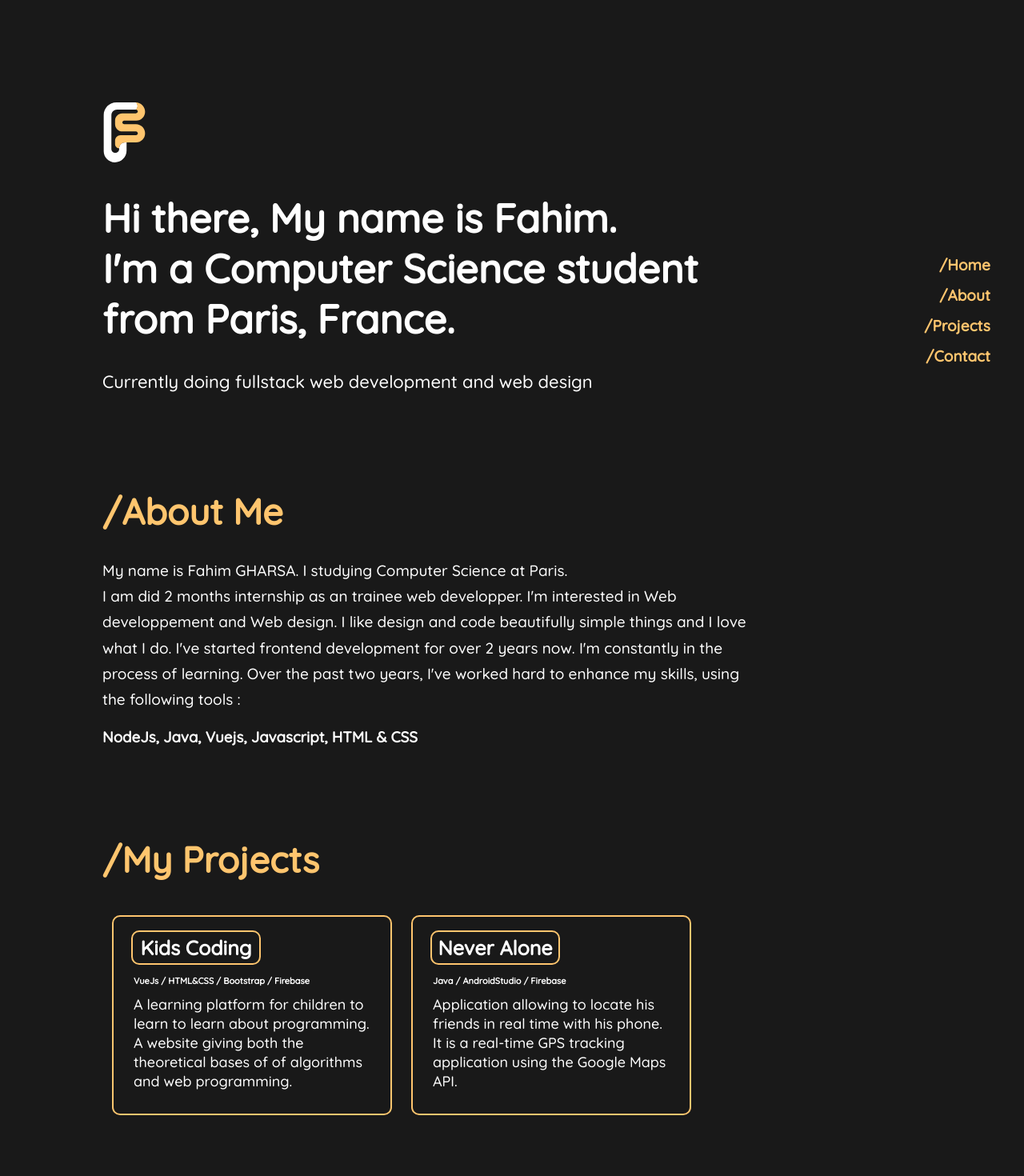
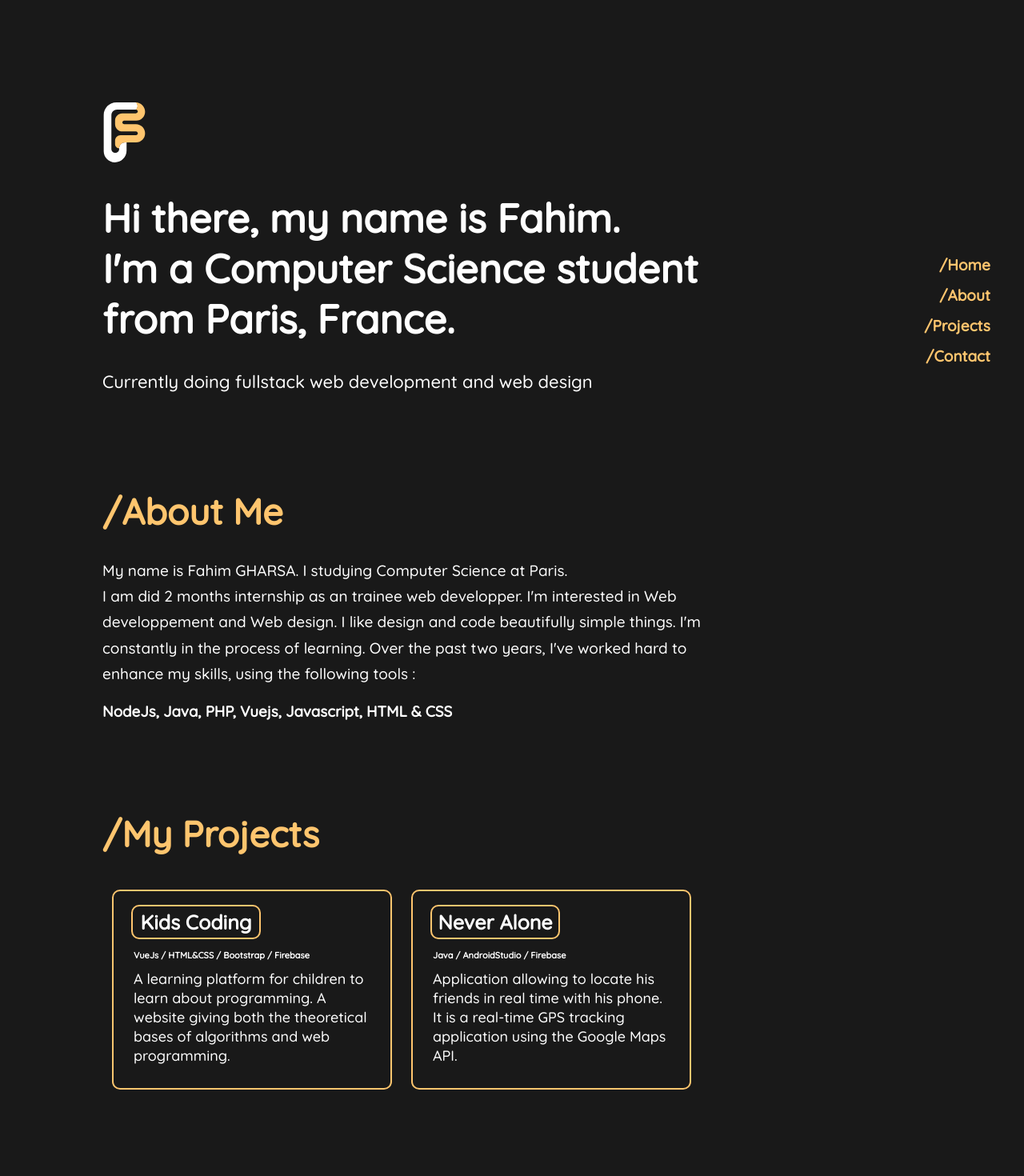
Before and after one commit to fahimgha/fahim, a Vue app: page / in a window 1280 px wide. Shown: the top 1470 px of the page at 80% size. Built offline with nearby package versions, Linux system fonts and the light colour scheme.

Commit message:
edit pages

```diff
--- a/src/views/About.vue
+++ b/src/views/About.vue
@@ -2,10 +2,9 @@
   <div id="about">
     <h1 data-aos="fade-up" class="section-title">/About Me</h1>
     <h1 data-aos="fade-up" data-aos-delay="100" class="about-desc ">My name is Fahim GHARSA. I studying Computer Science at Paris.<br> I am did 2 months internship as an trainee web developper.
-    I'm interested in Web developpement and Web design. I like design and code beautifully simple things and I love what I do. I've started frontend development for over 2 years now. I'm constantly in the process of learning. Over the past two years, I've worked hard to enhance my skills, using the following tools :<br>
+    I'm interested in Web developpement and Web design. I like design and code beautifully simple things. I'm constantly in the process of learning. Over the past two years, I've worked hard to enhance my skills, using the following tools :<br>
     </h1>
-    <h3 data-aos="fade-up" data-aos-delay="100">NodeJs, Java, Vuejs, Javascript, HTML & CSS</h3>
-
+    <h3 data-aos="fade-up" data-aos-delay="100">NodeJs, Java, PHP, Vuejs, Javascript, HTML & CSS</h3>
   </div>
 </template>
 
--- a/src/views/Credits.vue
+++ b/src/views/Credits.vue
@@ -21,6 +21,7 @@ export default {
   display: flex;
   align-items: center;
   padding-top: 50px;
+  padding-bottom: 10px;
 }
 
 .end-credits{
--- a/src/views/Home.vue
+++ b/src/views/Home.vue
@@ -1,7 +1,7 @@
 <template>
   <div id="home">
       <div class="logo "><Logo/></div>
-      <h1 class="intro" data-aos="fade-up">Hi there, My name is Fahim. <br>
+      <h1 class="intro" data-aos="fade-up">Hi there, my name is Fahim. <br>
       I'm a Computer Science student <br>
       from Paris, France.</h1>
       <h1 class="intro-desc" data-aos="fade-up" data-aos-delay="100" >Currently doing fullstack web development and web design</h1>
--- a/src/views/Projects.vue
+++ b/src/views/Projects.vue
@@ -28,7 +28,7 @@ const postList = [
       new Post(
         'Kids Coding',
         'VueJs / HTML&CSS / Bootstrap / Firebase',
-        'A learning platform for children to learn to learn about programming. A website giving both the theoretical bases of of algorithms and web programming.'
+        'A learning platform for children to learn about programming. A website giving both the theoretical bases of algorithms and web programming.'
       ),
       new Post(
         'Never Alone',
```
Also changed, not shown: 1 other file (tests, documents, lock files or other folders).
